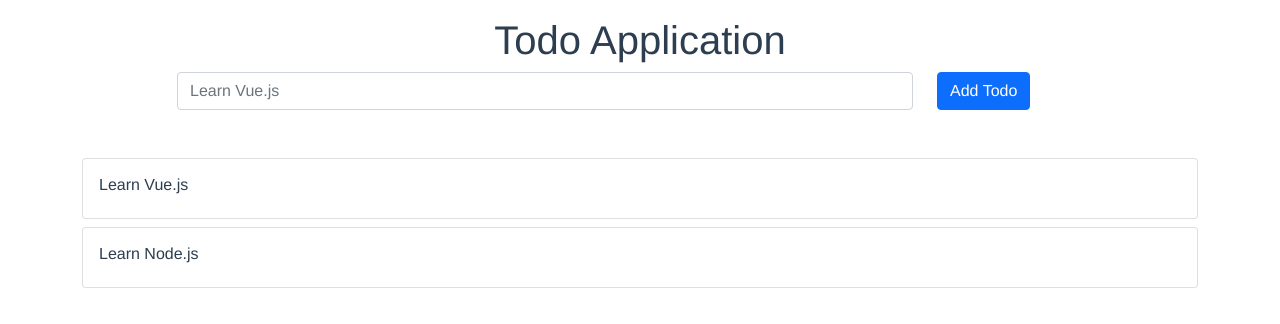
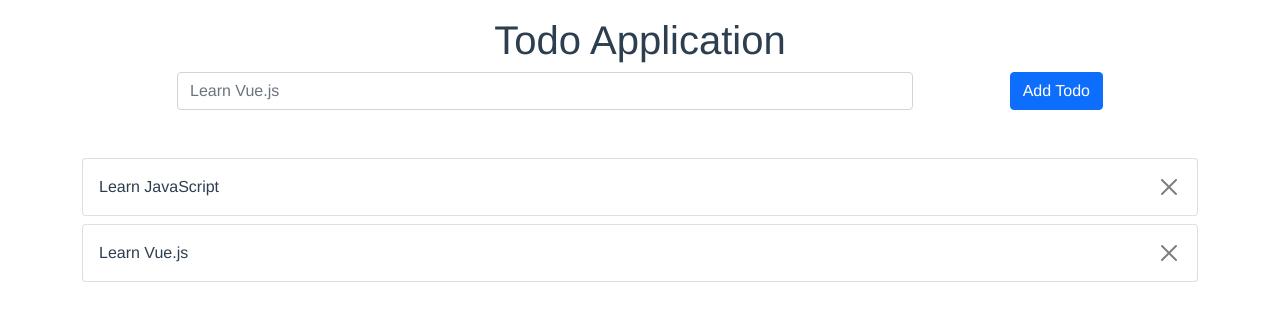
Before and after one commit to snzhr/todo-app, a Vue app: page / in a window 1280 px wide. Shown: the top 324 px of the page. Built offline with nearby package versions, Linux system fonts and the light colour scheme.

Commit message:
delete todo item function added

```diff
--- a/src/App.vue
+++ b/src/App.vue
@@ -2,7 +2,7 @@
   <div class="main container my-3">
     <h1>Todo Application</h1>
     <todo-form @addtodo="addTodo"></todo-form>
-    <todo-list :todoItems="todos"></todo-list>
+    <todo-list :todoItems="todos" @delete="removeItem"></todo-list>
   </div>
 </template>
 
@@ -17,14 +17,23 @@ export default {
   data(){
     return{
       todos:[
-        { title: 'Learn Vue.js'},
-        {title: 'Learn Node.js'}
+        {id:1, title: 'Learn JavaScript'},
+        {id:2, title: 'Learn Vue.js'}
       ]
     }
   },
   methods:{
     addTodo(todo){
+      if (this.todos.length > 0) {
+      todo.id = (this.todos[this.todos.length - 1].id) + 1
+      } else {
+        todo.id = 1;
+        }
       this.todos.push(todo)
+
+    },
+    removeItem(todo){
+      this.todos.splice(this.todos.indexOf(todo), 1);
     }
   }
 };
--- a/src/components/TodoForm.vue
+++ b/src/components/TodoForm.vue
@@ -13,13 +13,13 @@
   v-model="todo.title"
   @keyup.enter="addTodoitem"
   @input="isEmpty=false">
-
   </div>
-  <div class="col-2">
+  <div class="col-2 d-flex justify-content-end">
   <button type="button" @click="addTodoitem" class="btn btn-primary">Add Todo</button>
   </div>
+</div>
 
-</div>
+
 </template>
 
 <script>
@@ -52,5 +52,4 @@ export default {
 </script>
 
 <style>
-
 </style>
--- a/src/components/TodoList.vue
+++ b/src/components/TodoList.vue
@@ -1,8 +1,9 @@
 <template>
-  <div class="card mb-2" v-for="todo in todoItems" :key="todo.id">
+  <div class="card d-flex flex-row align-items-center mb-2" v-for="todo in todoItems" :key="todo.id">
   <div class="card-body">
-   <h6 class="card-title">{{todo.title}}</h6>
+   <span class="card-title">{{todo.title}}</span>
   </div>
+  <button type="button" @click="$emit('delete', todo)" class="btn-close mx-3" aria-label="Close"></button>
 </div>
 </template>
 
```
